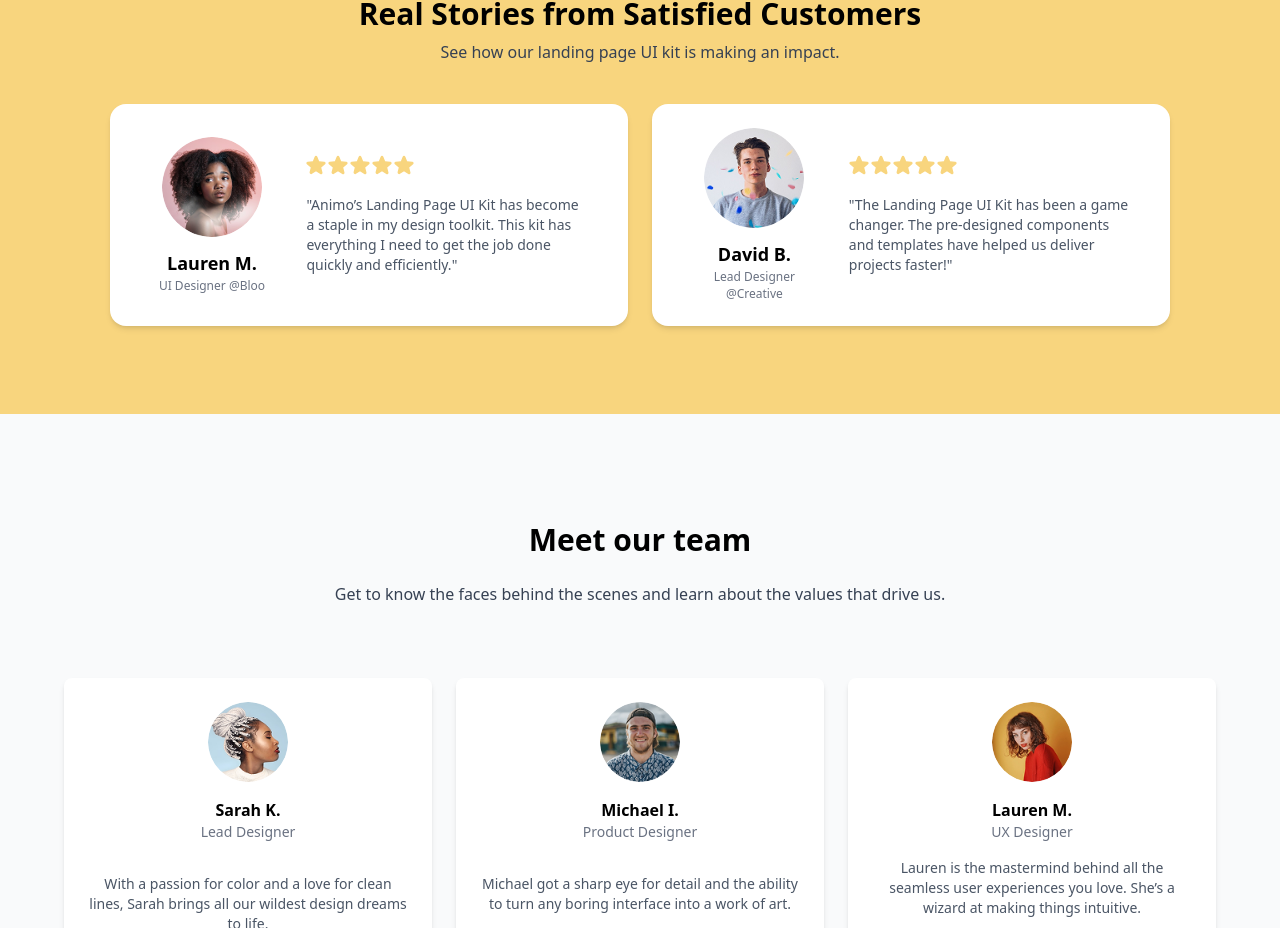
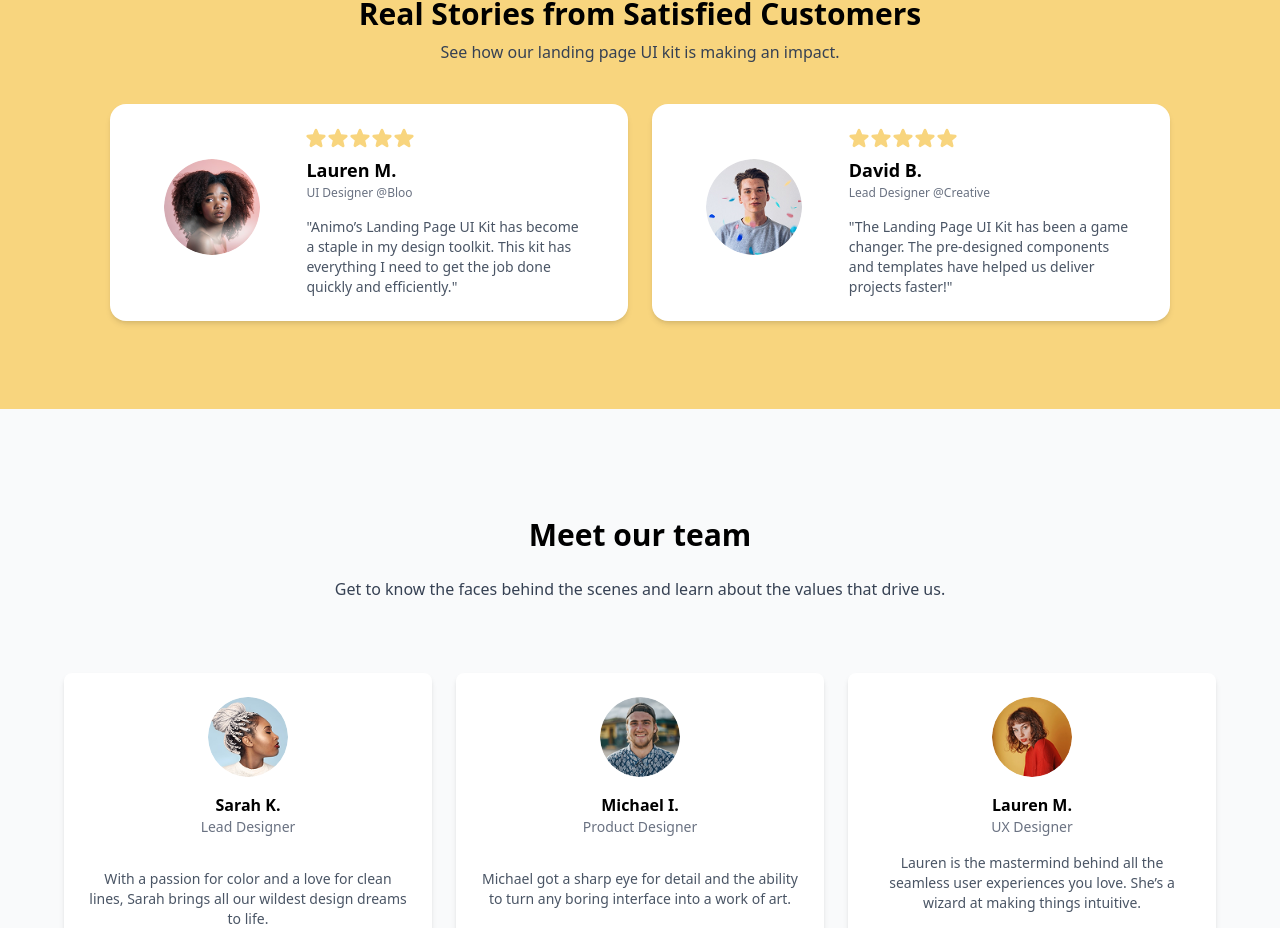
Before and after one commit to glowyboy/TestWebsite, a Nuxt app: page /Dashboard/Dash in a window 1280 px wide. Shown: the part 2295-3223 px from the top of the page. Built offline with nearby package versions, Linux system fonts and the light colour scheme.

Commit message:
Update Dash.vue

```diff
--- a/pages/Dashboard/Dash.vue
+++ b/pages/Dashboard/Dash.vue
@@ -183,19 +183,18 @@
   <div class="flex flex-col md:flex-row md:justify-center md:space-x-6 space-y-6 md:space-y-0 max-w-6xl mx-auto">
 
     <!-- Testimonial 1 -->
-    <div class="bg-white p-6 rounded-2xl shadow-md w-full md:w-[48%] lg:w-[45%]
-                flex flex-row items-center
-                max-[430px]:flex-col max-[430px]:items-center max-[430px]:text-center max-[430px]:space-y-3">
-      <!-- Avatar + Info -->
+    <div class="bg-white p-6 rounded-2xl shadow-md w-full md:w-[48%] lg:w-[45%] flex flex-row items-center max-[430px]:flex-col max-[430px]:items-center max-[430px]:text-center max-[430px]:space-y-3">
+
+      <!-- Avatar -->
       <div class="flex flex-col items-center text-center md:w-1/3 px-2">
-        <img src="../../assets/images/Lauren1.png" alt="Lauren M." class="w-25 h-25 rounded-full mb-3">
-        <p class="font-bold text-lg">Lauren M.</p>
-        <p class="text-gray-500 text-sm text-[12px]">UI Designer @Bloo</p>
+        <img src="../../assets/images/Lauren1.png" alt="Lauren M." class="w-24 h-24 rounded-full mb-3">
       </div>
 
-      <!-- Stars + Testimonial -->
-      <div class="md:w-2/3 px-4 max-[430px]:px-0 max-[430px]:mt-4 max-[430px]:flex max-[430px]:flex-col max-[430px]:items-center">
-        <div class="flex justify-center md:justify-start text-yellow-500 text-lg mb-2 space-x-0.5 max-[430px]:justify-center">
+      <!-- Content -->
+      <div class="md:w-2/3 px-4 max-[430px]:px-0 max-[430px]:mt-0 flex flex-col items-start max-[430px]:items-center text-left max-[430px]:text-center">
+
+        <!-- Stars -->
+        <div class="flex text-yellow-500 text-lg mb-2 space-x-0.5 max-[430px]:justify-center">
           <img src="../../assets/images/Star Icon.svg" alt="Star" class="w-5 h-5" />
           <img src="../../assets/images/Star Icon.svg" alt="Star" class="w-5 h-5" />
           <img src="../../assets/images/Star Icon.svg" alt="Star" class="w-5 h-5" />
@@ -203,26 +202,32 @@
           <img src="../../assets/images/Star Icon.svg" alt="Star" class="w-5 h-5" />
         </div>
 
-        <p class="text-sm text-gray-600 mt-5">
+        <!-- Name & Job -->
+        <div class="mb-2">
+          <p class="font-bold text-lg">Lauren M.</p>
+          <p class="text-gray-500 text-sm text-[12px]">UI Designer @Bloo</p>
+        </div>
+
+        <!-- Testimonial -->
+        <p class="text-sm text-gray-600 mt-2">
           "Animo’s Landing Page UI Kit has become a staple in my design toolkit. This kit has everything I need to get the job done quickly and efficiently."
         </p>
       </div>
     </div>
 
     <!-- Testimonial 2 -->
-    <div class="bg-white p-6 rounded-2xl shadow-md w-full md:w-[48%] lg:w-[45%]
-                flex flex-row items-center
-                max-[430px]:flex-col max-[430px]:items-center max-[430px]:text-center max-[430px]:space-y-3">
-      <!-- Avatar + Info -->
+    <div class="bg-white p-6 rounded-2xl shadow-md w-full md:w-[48%] lg:w-[45%] flex flex-row items-center max-[430px]:flex-col max-[430px]:items-center max-[430px]:text-center max-[430px]:space-y-3">
+
+      <!-- Avatar -->
       <div class="flex flex-col items-center text-center md:w-1/3 px-2">
-        <img src="../../assets/images/David.png" alt="David B." class="w-25 h-25 rounded-full mb-3">
-        <p class="font-bold text-lg">David B.</p>
-        <p class="text-gray-500 text-sm text-[12px]">Lead Designer @Creative</p>
+        <img src="../../assets/images/David.png" alt="David B." class="w-24 h-24 rounded-full mb-3">
       </div>
 
-      <!-- Stars + Testimonial -->
-      <div class="md:w-2/3 px-4 max-[430px]:px-0 max-[430px]:mt-4 max-[430px]:flex max-[430px]:flex-col max-[430px]:items-center">
-        <div class="flex justify-center md:justify-start text-yellow-500 text-lg mb-2 space-x-0.5 max-[430px]:justify-center">
+      <!-- Content -->
+      <div class="md:w-2/3 px-4 max-[430px]:px-0 max-[430px]:mt-0 flex flex-col items-start max-[430px]:items-center text-left max-[430px]:text-center">
+
+        <!-- Stars -->
+        <div class="flex text-yellow-500 text-lg mb-2 space-x-0.5 max-[430px]:justify-center">
           <img src="../../assets/images/Star Icon.svg" alt="Star" class="w-5 h-5" />
           <img src="../../assets/images/Star Icon.svg" alt="Star" class="w-5 h-5" />
           <img src="../../assets/images/Star Icon.svg" alt="Star" class="w-5 h-5" />
@@ -230,7 +235,14 @@
           <img src="../../assets/images/Star Icon.svg" alt="Star" class="w-5 h-5" />
         </div>
 
-        <p class="text-sm text-gray-600 mt-5">
+        <!-- Name & Job -->
+        <div class="mb-2">
+          <p class="font-bold text-lg">David B.</p>
+          <p class="text-gray-500 text-sm text-[12px]">Lead Designer @Creative</p>
+        </div>
+
+        <!-- Testimonial -->
+        <p class="text-sm text-gray-600 mt-2">
           "The Landing Page UI Kit has been a game changer. The pre-designed components and templates have helped us deliver projects faster!"
         </p>
       </div>
@@ -238,6 +250,7 @@
 
   </div>
 </section>
+
 
 
 
```
